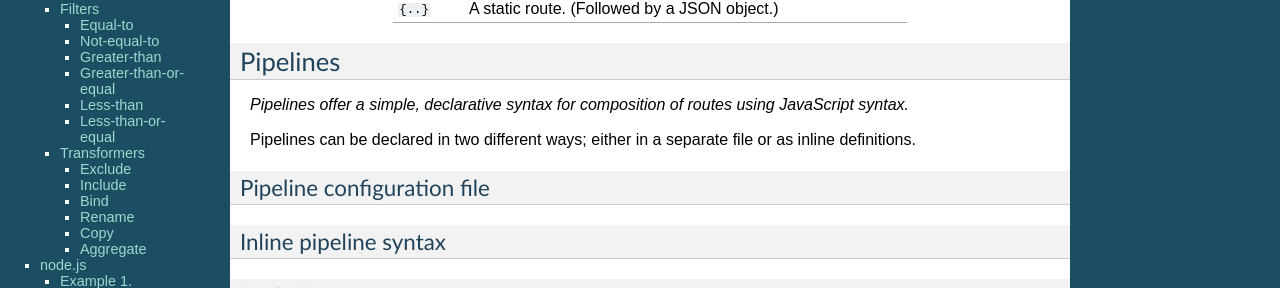
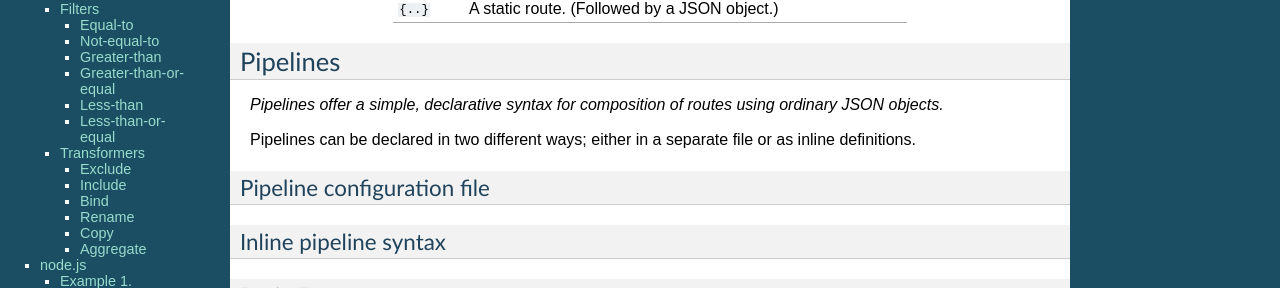
Before and after one commit to laserpants/trombone, a Sphinx documentation site: the page built from docs/non-sql-routes.rst, in a window 1280 px wide and 900 px high. Shown: the part 233-521 px from the top of the window. Built offline with Sphinx 7.4.7, drawn with Linux system fonts in a browser that asks for light colours.

Commit message:
Update non-sql-routes.rst

```diff
--- a/docs/non-sql-routes.rst
+++ b/docs/non-sql-routes.rst
@@ -16,7 +16,7 @@ Symbol       Explanation
 Pipelines
 ---------
 
-| *Pipelines offer a simple, declarative syntax for composition of routes using JavaScript syntax.*
+| *Pipelines offer a simple, declarative syntax for composition of routes using ordinary JSON objects.*
 
 Pipelines can be declared in two different ways; either in a separate file or as inline definitions.
 
```
